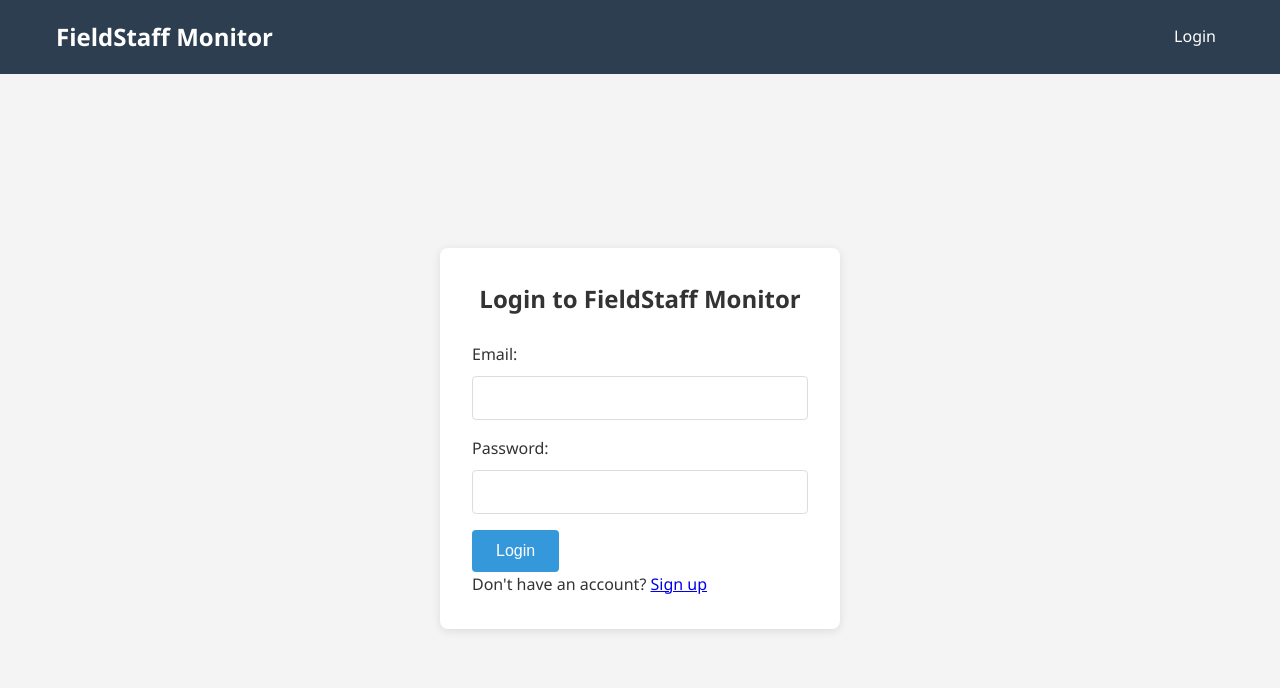
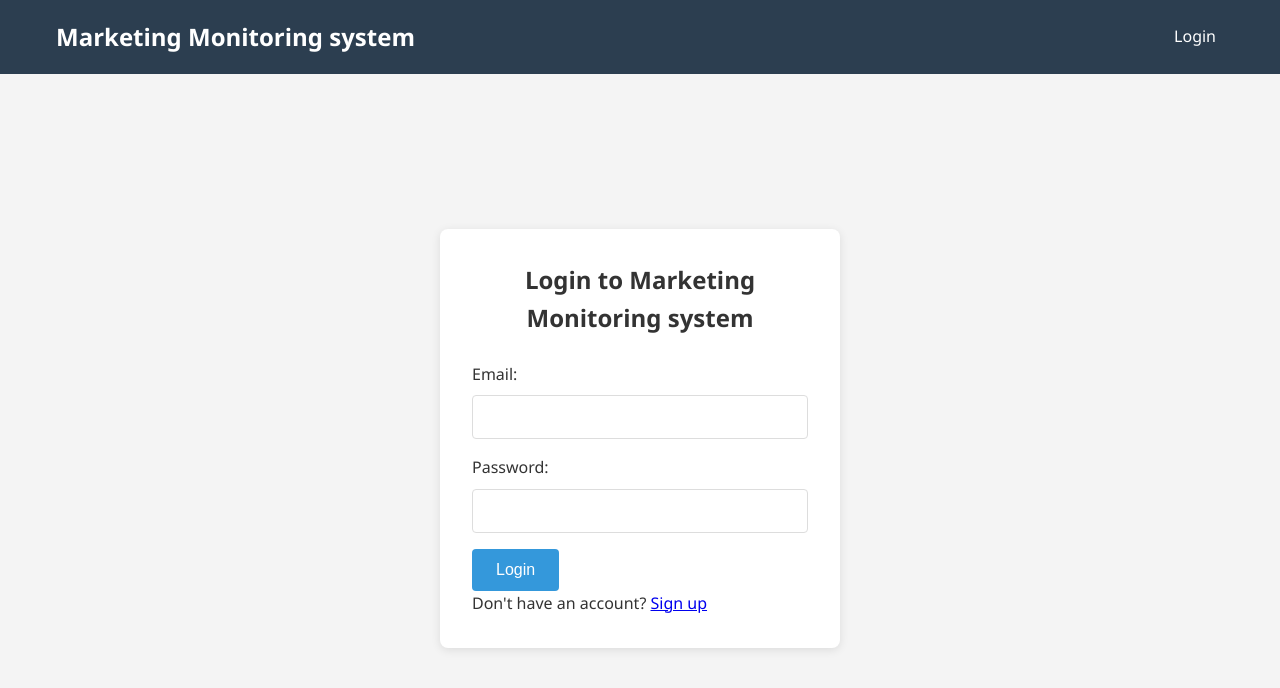
Before and after one commit to Echeedamien/field-staff-monitor, a Flask app: page /login in a window 1280 px wide. Shown: the top 688 px of the page. Run offline with Flask 3, Linux system fonts and the light colour scheme.

Commit message:
bulk commit

```diff
--- a/templates/base.html
+++ b/templates/base.html
@@ -4,13 +4,13 @@
 <head>
     <meta charset="UTF-8">
     <meta name="viewport" content="width=device-width, initial-scale=1.0">
-    <title>Field Staff Monitor</title>
+    <title>Marketing Monitoring system</title>
     <link rel="stylesheet" href="{{ url_for('static', filename='css/style.css') }}">
 </head>
 <body>
     <nav class="navbar">
         <div class="nav-container">
-            <a href="{{ url_for('index') }}" class="nav-logo">FieldStaff Monitor</a>
+            <a href="{{ url_for('index') }}" class="nav-logo">Marketing Monitoring system</a>
             <div class="nav-menu">
                 {% if session.user %}
                     <a href="{{ url_for('index') }}" class="nav-link">Dashboard</a>
--- a/templates/login.html
+++ b/templates/login.html
@@ -2,7 +2,7 @@
 {% extends "base.html" %} {% block content %}
 <div class="login-container">
   <div class="login-form">
-    <h2>Login to FieldStaff Monitor</h2>
+    <h2>Login to Marketing Monitoring system</h2>
     {% if error %}
     <div class="alert error">{{ error }}</div>
     {% endif %}
```
